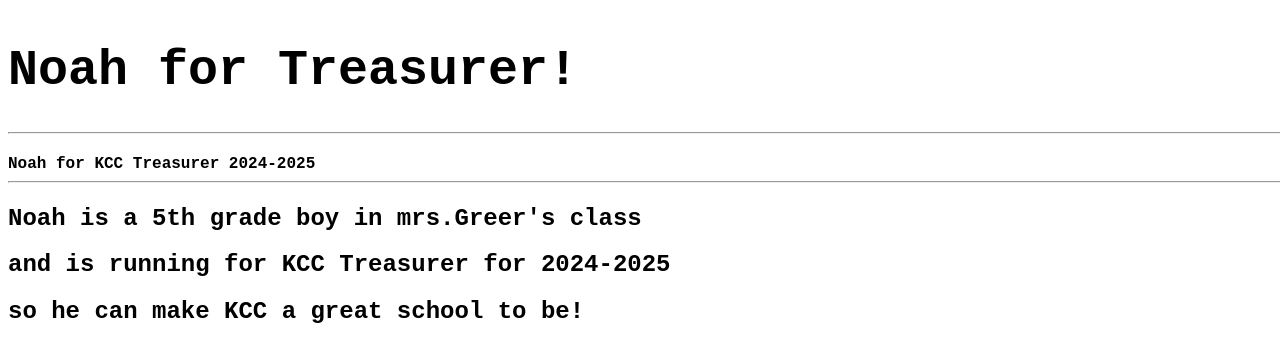
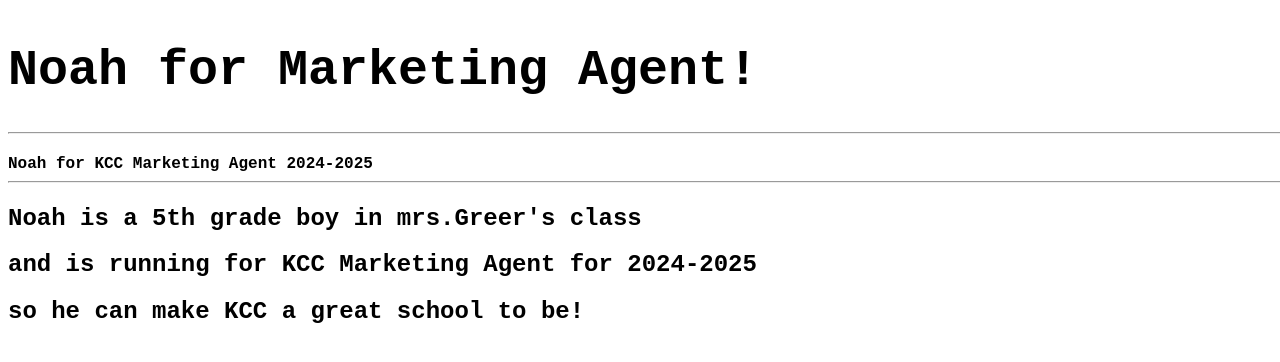
Before and after one commit to craz130/NOAHFORMARKETING25, a plain HTML site: page Index.html in a window 1280 px wide. Drawn offline with Linux system fonts and the light colour scheme.

Commit message:
Update Index.html

```diff
--- a/Index.html
+++ b/Index.html
@@ -4,13 +4,13 @@
 
 <link rel="stylesheet" href="style.css">
 
-<h1 id="sus"> Noah for Treasurer!</h1>
+<h1 id="sus"> Noah for Marketing Agent!</h1>
 <hr>
-<h4 id="susy"> Noah for KCC Treasurer 2024-2025
+<h4 id="susy"> Noah for KCC Marketing Agent 2024-2025
 <hr>
 
 <h2 class="suus"> Noah is a 5th grade boy in mrs.Greer's class</h2>
-<h2 class="suus"> and is running for KCC Treasurer for 2024-2025 </h2>
+<h2 class="suus"> and is running for KCC Marketing Agent for 2024-2025 </h2>
 <h2 class="suus">so he can make KCC a great school to be! </h2>
 
 
```
